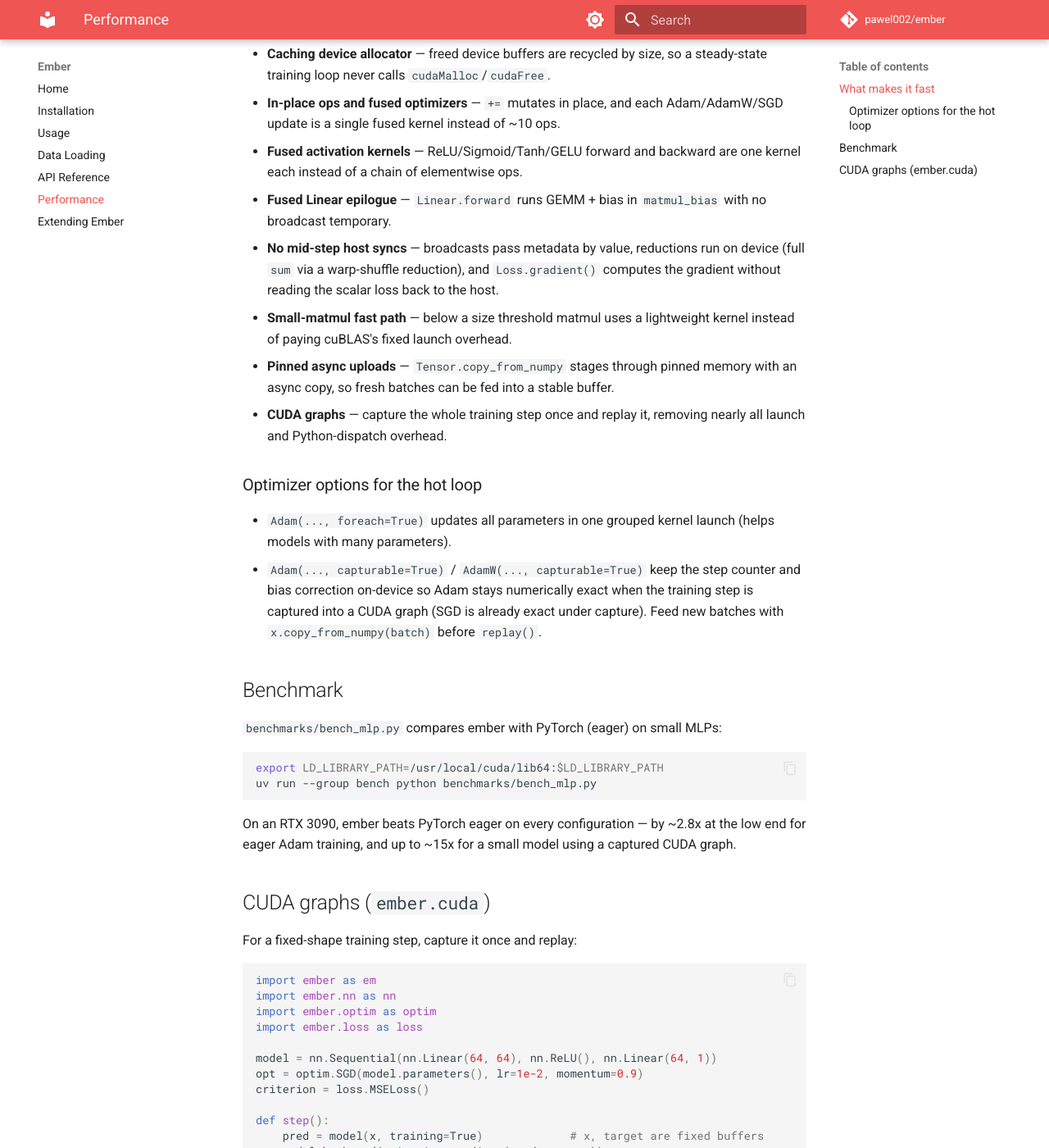
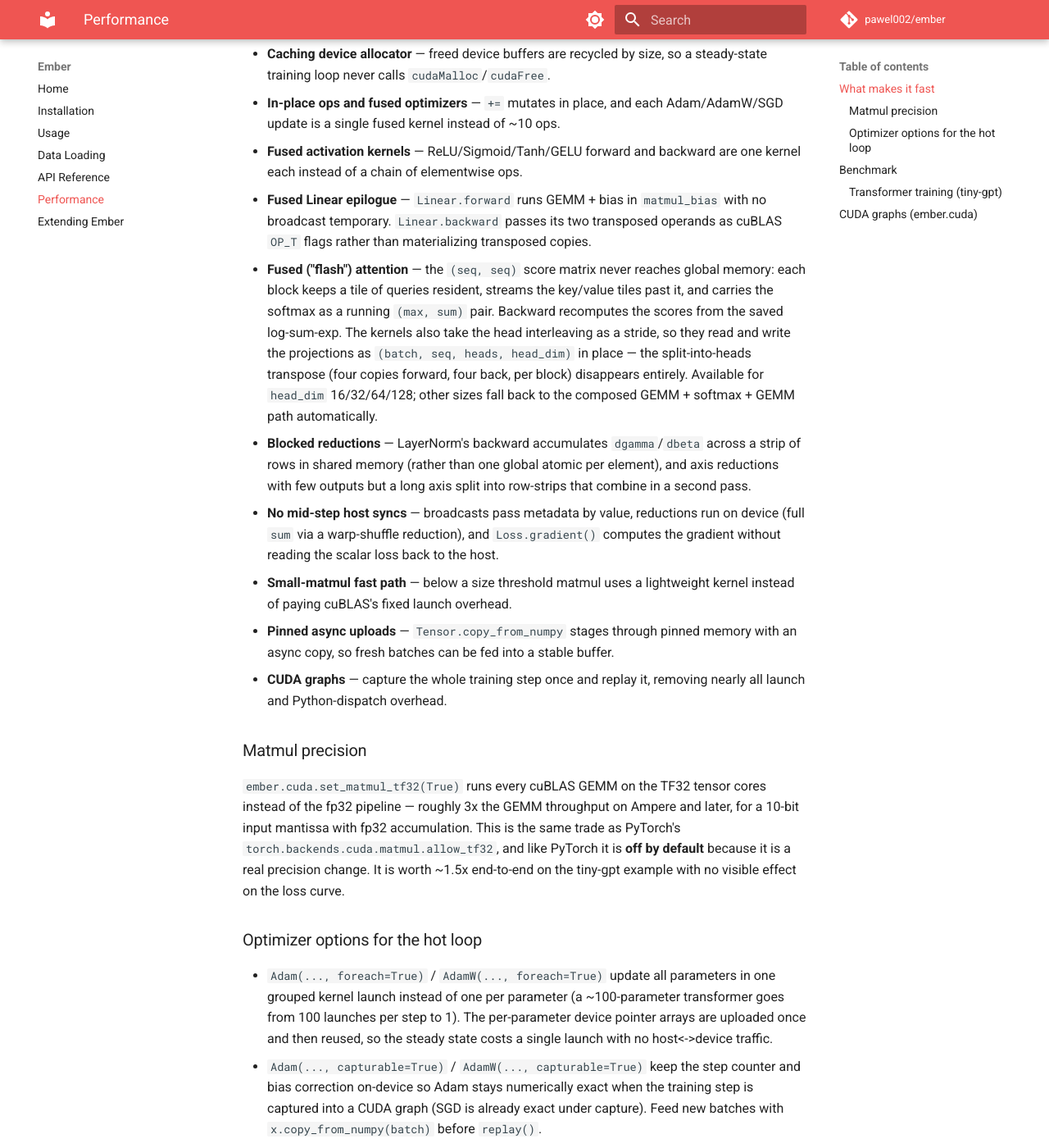
Before and after one commit to pawel002/ember, an MkDocs documentation site: the page built from docs/performance.md, in a window 1280 px wide and 1400 px high, scrolled down 294 px. Shown: the whole window at 82% size. Built offline with MkDocs 1.6.1 and Material for MkDocs 9.7.7, drawn with Linux system fonts in a browser that asks for light colours; comment, search, counter and statistics services are not loaded; some of the changed text lies outside the part shown.

Commit message:
docs: record the new kernels, the TF32 knob and the tiny-gpt numbers
Documents flash attention, the matmul-precision toggle and the grouped
optimizer in the API and performance pages, and replaces the finished TODO
entries with the follow-ups these changes left measured but undone.

Co-Authored-By: Claude Opus 5 (1M context) <noreply@anthropic.com>

```diff
--- a/docs/performance.md
+++ b/docs/performance.md
@@ -14,7 +14,21 @@ framework in this regime.
 - **Fused activation kernels** — ReLU/Sigmoid/Tanh/GELU forward and backward are
   one kernel each instead of a chain of elementwise ops.
 - **Fused Linear epilogue** — `Linear.forward` runs GEMM + bias in `matmul_bias`
-  with no broadcast temporary.
+  with no broadcast temporary. `Linear.backward` passes its two transposed
+  operands as cuBLAS `OP_T` flags rather than materializing transposed copies.
+- **Fused ("flash") attention** — the `(seq, seq)` score matrix never reaches
+  global memory: each block keeps a tile of queries resident, streams the
+  key/value tiles past it, and carries the softmax as a running `(max, sum)`
+  pair. Backward recomputes the scores from the saved log-sum-exp. The kernels
+  also take the head interleaving as a stride, so they read and write the
+  projections as `(batch, seq, heads, head_dim)` in place — the split-into-heads
+  transpose (four copies forward, four back, per block) disappears entirely.
+  Available for `head_dim` 16/32/64/128; other sizes fall back to the composed
+  GEMM + softmax + GEMM path automatically.
+- **Blocked reductions** — LayerNorm's backward accumulates `dgamma`/`dbeta`
+  across a strip of rows in shared memory (rather than one global atomic per
+  element), and axis reductions with few outputs but a long axis split into
+  row-strips that combine in a second pass.
 - **No mid-step host syncs** — broadcasts pass metadata by value, reductions run
   on device (full `sum` via a warp-shuffle reduction), and `Loss.gradient()`
   computes the gradient without reading the scalar loss back to the host.
@@ -25,10 +39,22 @@ framework in this regime.
 - **CUDA graphs** — capture the whole training step once and replay it, removing
   nearly all launch and Python-dispatch overhead.
 
+### Matmul precision
+
+`ember.cuda.set_matmul_tf32(True)` runs every cuBLAS GEMM on the TF32 tensor
+cores instead of the fp32 pipeline — roughly 3x the GEMM throughput on Ampere
+and later, for a 10-bit input mantissa with fp32 accumulation. This is the same
+trade as PyTorch's `torch.backends.cuda.matmul.allow_tf32`, and like PyTorch it
+is **off by default** because it is a real precision change. It is worth ~1.5x
+end-to-end on the tiny-gpt example with no visible effect on the loss curve.
+
 ### Optimizer options for the hot loop
 
-- `Adam(..., foreach=True)` updates all parameters in one grouped kernel launch
-  (helps models with many parameters).
+- `Adam(..., foreach=True)` / `AdamW(..., foreach=True)` update all parameters
+  in one grouped kernel launch instead of one per parameter (a ~100-parameter
+  transformer goes from 100 launches per step to 1). The per-parameter device
+  pointer arrays are uploaded once and then reused, so the steady state costs a
+  single launch with no host<->device traffic.
 - `Adam(..., capturable=True)` / `AdamW(..., capturable=True)` keep the step
   counter and bias correction on-device so Adam stays numerically exact when the
   training step is captured into a CUDA graph (SGD is already exact under
@@ -46,6 +72,20 @@ uv run --group bench python benchmarks/bench_mlp.py
 On an RTX 3090, ember beats PyTorch eager on every configuration — by ~2.8x at
 the low end for eager Adam training, and up to ~15x for a small model using a
 captured CUDA graph.
+
+### Transformer training (tiny-gpt)
+
+`examples/tiny-gpt/train.py` (6 layers, dim 256, 8 heads, block 256, batch 64)
+on an RTX 6000 Ada, measured per training step:
+
+| | ms/step | tok/s | 751 steps |
+|---|---|---|---|
+| before these kernels (composed attention, fp32) | 78.1 | 210k | 59.3 s |
+| after, full fp32 (`--no-tf32`) | 31.0 | 528k | 25.4 s |
+| after, TF32 (the example's default) | 18.7 | 876k | 15.4 s |
+
+The loss curve is unchanged across all three (val loss after 751 steps:
+1.66 / 1.65 / 1.57 — within run-to-run noise).
 
 ## CUDA graphs (`ember.cuda`)
 
```
Also changed, not shown: TODO.md (+21 -5 lines), docs/api.md (+42 -7 lines).
